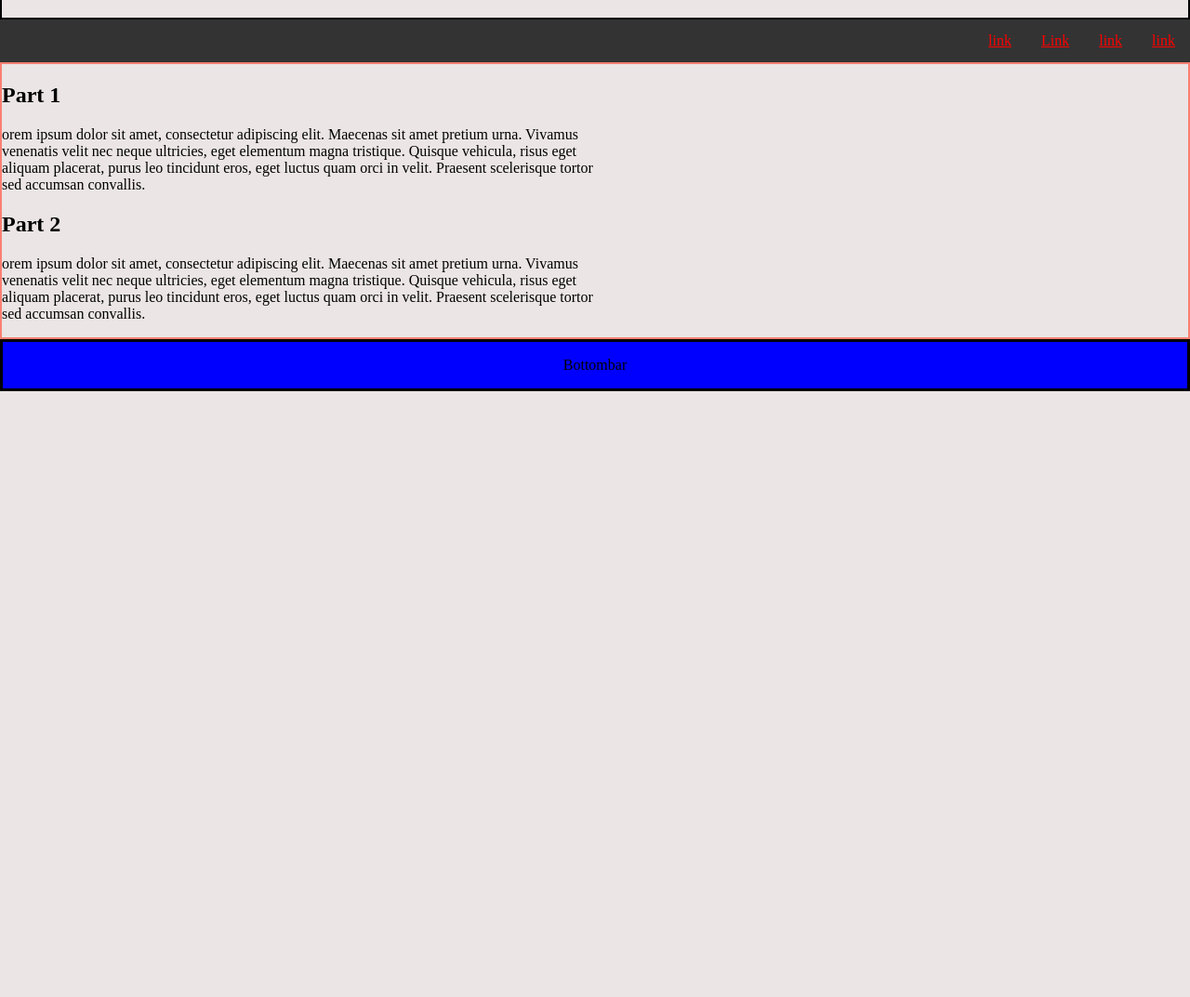
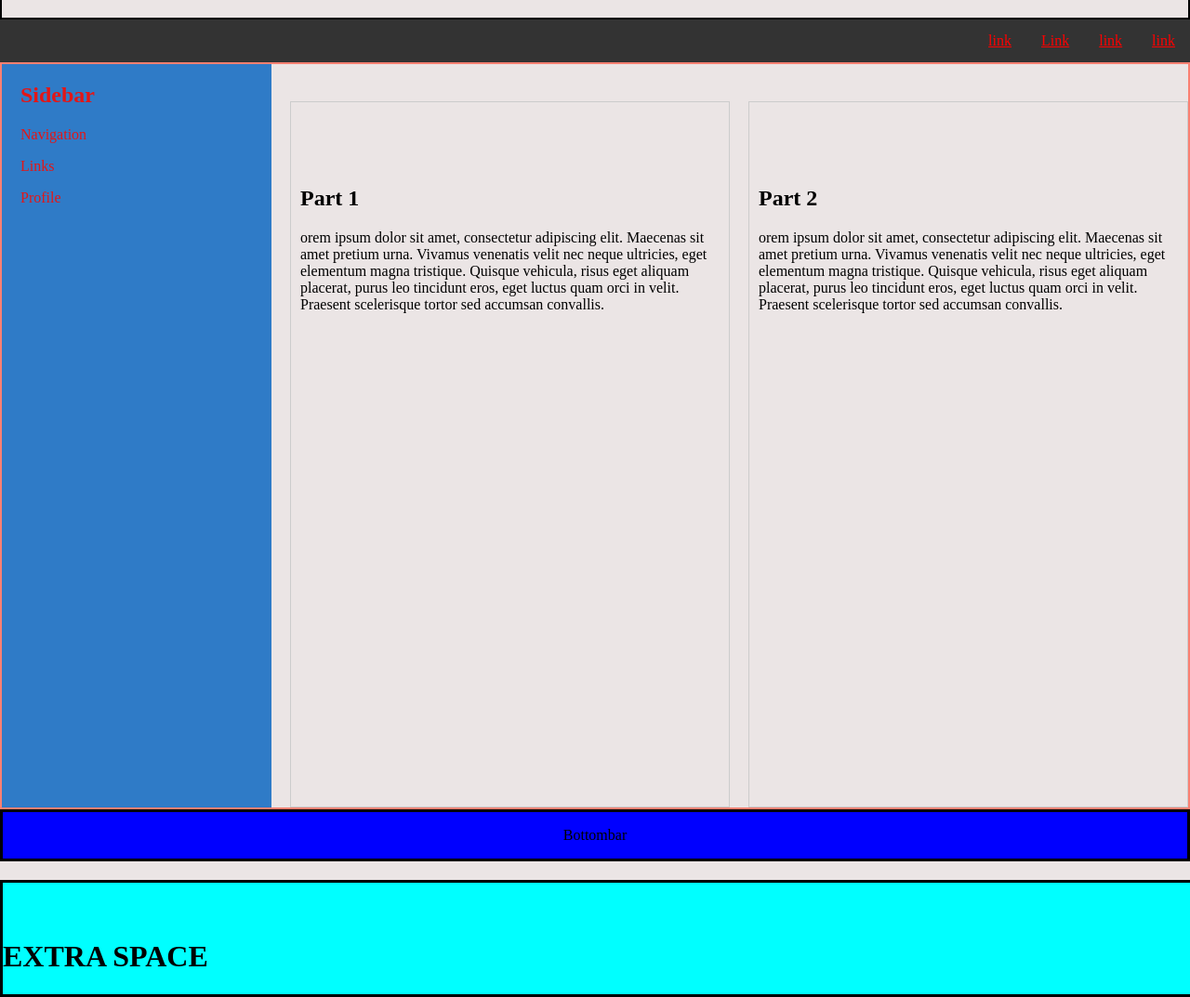
Before and after one commit to Abhijit7-pix/CareAtHomeAK, a plain HTML site: page home.html in a window 1280 px wide. Shown: the part 63-1136 px from the top of the page at 93% size. Before the commit the page ends 800 px from the top, so only its background shows below. Drawn offline with Linux system fonts and the light colour scheme.

Commit message:
some change

```diff
--- a/home.css
+++ b/home.css
@@ -26,6 +26,24 @@ body{
     background-color: #ddd;
     color: black;
 }
+/* left sidebar */
+.container {
+    display: flex;
+    height: 100vh; /* Full viewport height */
+  }
+
+  .sidebar {
+    width: 250px;
+    background-color: #2f7bc7;
+    color: rgb(228, 22, 22);
+    padding: 20px;
+  }
+
+  .sidebar h2 {
+    margin-top: 0;
+  }
+
+
 /* main body row */
 .column {
   float: left;
@@ -34,13 +52,16 @@ body{
 
 .mainRow{
     border: 2px solid salmon;
+   display: flex;
+   gap: 20px;
 }
-.d1{
-    width: 50%;
-}
-.d2{
-    width: 50%;
-}
+  .d1, .d2 {
+    flex: 1; /* Makes both divs take equal width */
+    border: 1px solid #ccc; /* Optional: Just for visual separation */
+    padding: 10px;
+margin-top: 40px;
+padding-top: 70px;
+  }
 /* Bottombar */
 #bottombar{
 border: solid black;
@@ -49,3 +70,10 @@ align-items: center;
 text-align: center;
 margin-bottom: 0%;
 }
+.test{
+    margin-top: 20px;
+    padding-top: 40px;
+    border: solid black;
+    background-color: aqua;
+    width: 100%;
+}
--- a/home.html
+++ b/home.html
@@ -19,7 +19,18 @@
         <a href="#">Link</a>
         <a href ="#"> link</a>
     </div>
+
+<!-- mainRow -->
     <div class="mainRow">
+            <!-- left sidebar -->
+     <div class="container">
+      <div class="sidebar">
+         <h2>Sidebar</h2>
+         <p>Navigation</p>
+         <p>Links</p>
+         <p>Profile</p>
+      </div>
+    </div>
         <div class="d1">
         <h2>Part 1</h2>
         <p>orem ipsum dolor sit amet, consectetur adipiscing elit. Maecenas sit amet pretium urna.
@@ -41,5 +52,6 @@
     <div id ="bottombar">
       <p>Bottombar</p>
     </div>
+    <div class="test"><h1>EXTRA SPACE</h1></div>
 </body>
 </html>
```
